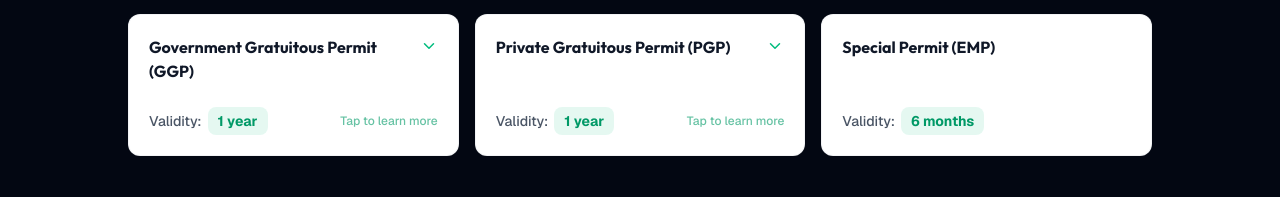
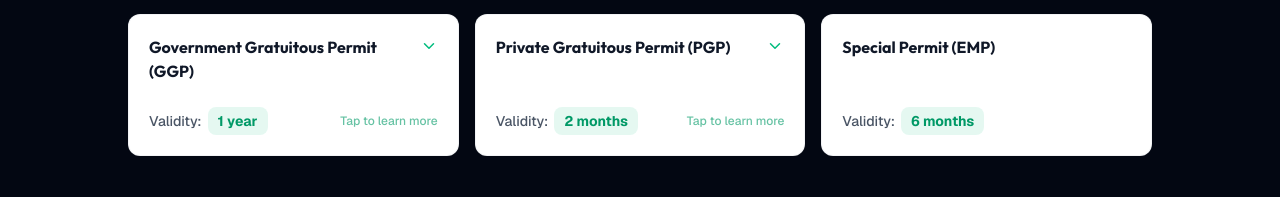
Before and after one commit to angelorabaya/PLENROLANDINGPAGE, a Next.js app: page / in a window 1280 px wide. Shown: the part 4498-4695 px from the top of the page. Built offline with nearby package versions, Linux system fonts and the light colour scheme.

Commit message:
fix: update PGP validity from 1 year to 2 months

```diff
--- a/src/components/landing/regulatory-section.tsx
+++ b/src/components/landing/regulatory-section.tsx
@@ -31,7 +31,7 @@ const permitTypes: { name: string; validity: string; definition?: string }[] = [
   },
   {
     name: 'Private Gratuitous Permit (PGP)',
-    validity: '1 year',
+    validity: '2 months',
     definition:
       'Any landowner may apply for a Private Gratuitous Permit with the Provincial Governor/City Mayor through the Provincial/City Mining Regulatory Board for the extraction, removal and utilization of quarry, sand and gravel or loose/unconsolidated materials from his/her land for a non-renewable period of sixty (60) calendar days: Provided, That there is adequate proof of ownership and that the materials shall be for personal use.',
   },
```
